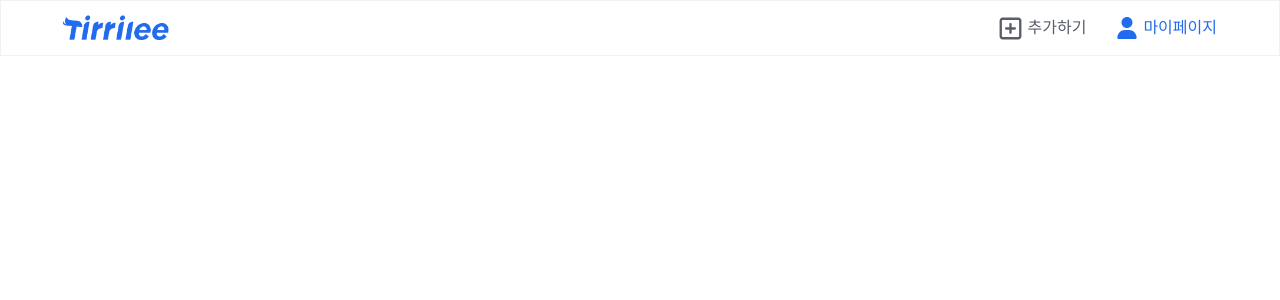
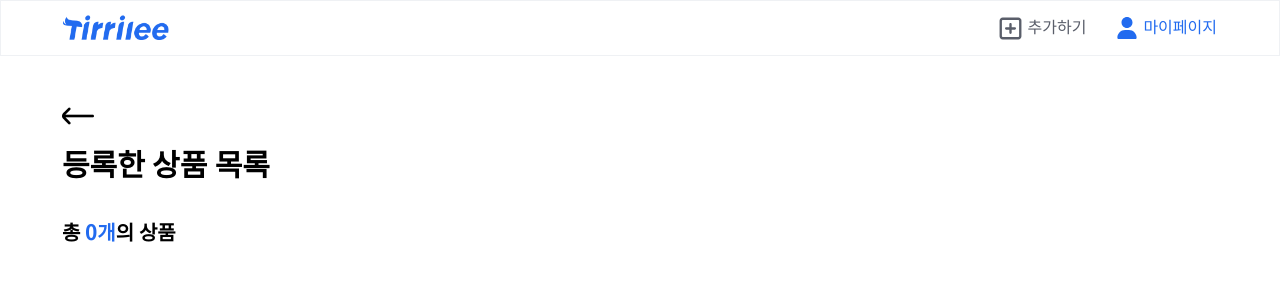
Before and after one commit to tnals545/Tirrilee_2, a Next.js app: page /mypage/my_products_list in a window 1280 px wide. Shown: the top 300 px of the page. Built offline with nearby package versions, Linux system fonts and the light colour scheme.

Commit message:
Style: 내가 등록한 상품 목록 UI 수정 - styled-components 사용하여 내가 등록한 상품 목록 UI 수정 완료

```diff
--- a/components/CustomProdList.tsx
+++ b/components/CustomProdList.tsx
@@ -59,7 +59,7 @@ const CustomUl = (props: Props, ref: ForwardedRef<HTMLUListElement>) => {
                     <Image
                       src={prod.src}
                       alt={prod.name}
-                      onClick={() => dispatch(editAllProdState(prod))}
+                      onClick={() => dispatch(updateRecentProd(prod))}
                       width={274}
                       height={274}
                     />
--- a/pages/mypage/main.tsx
+++ b/pages/mypage/main.tsx
@@ -83,9 +83,9 @@ const Mypage = () => {
             />
           </Div>
         </Div>
-        <Div purpose="mypage" className="main-logout" onClick={onClickLogOut}>
+        <Div purpose="mypage" className="main-logout">
           <Link href="/">
-            <Div>
+            <Div onClick={onClickLogOut}>
               <Image
                 className="left-icon"
                 src="/left.png"
--- a/pages/mypage/my_products_list.tsx
+++ b/pages/mypage/my_products_list.tsx
@@ -8,6 +8,12 @@ import Skeleton from "components/Skeleton";
 import { editAllProdState } from "redux/prodReducer";
 import { FontAwesomeIcon } from "@fortawesome/react-fontawesome";
 import { faArrowLeftLong } from "@fortawesome/free-solid-svg-icons";
+import Title from "components/Title";
+import { Div } from "styles/styled-components/Div";
+import { Span } from "styles/styled-components/Span";
+import { Container } from "styles/styled-components/Container";
+import { Li } from "styles/styled-components/Li";
+import { updateRecentProd } from "redux/etcReducer";
 
 const MyProductsList = () => {
   const [isLoading, setIsLoading] = useState(true);
@@ -30,7 +36,7 @@ const MyProductsList = () => {
       setIsLoading(false);
       prodData.forEach((prod) => {
         if (prod.seller === userData.email) {
-          setCountProd(countProd + 1);
+          setCountProd((countProd) => countProd + 1);
         }
       });
       ref.current?.classList.remove("hidden");
@@ -40,23 +46,44 @@ const MyProductsList = () => {
       clearTimeout(timer);
     };
   }, []);
+
   return (
     <>
+      <Title title="My Product List" />
       <NavBar menu="mypage" />
-      <FontAwesomeIcon onClick={() => router.back()} icon={faArrowLeftLong} />
-      <h1>등록한 상품 목록</h1>
-      <h3>
-        총 <span>{countProd}개</span>의 상품
-      </h3>
+      <Div purpose="myProdList">
+        <Div purpose="myProdList" className="my-products__header">
+          <Div purpose="prodDetails" className="prod-details__back">
+            <Image
+              onClick={() => router.back()}
+              src="/left.png"
+              alt="back"
+              width={32}
+              height={32}
+            />
+          </Div>
+          <Span bold="800" size="fontSemiLarge">
+            등록한 상품 목록
+          </Span>
+          <Span bold="800" size="fontSemiMedium">
+            총{" "}
+            <Span bold="800" size="fontSemiMedium" color="blue">
+              {countProd}개
+            </Span>
+            의 상품
+          </Span>
+        </Div>
 
-      <div className="my_products_list">
-        <ul className="product-list__skeleton">{isLoading && <Skeleton />}</ul>
-        <ul className="product-list__wrapper">
+        <Div purpose="myProdList" className="my-products__list">
+          <ul className="product-list__skeleton">
+            {isLoading && <Skeleton />}
+          </ul>
+          <ul ref={ref} className="product-list__wrapper">
             {prodData.map((prod) => {
               if (prod.seller === userData.email) {
                 return (
-                <li key={prod.key} className="product-list__item">
-                  <div>
+                  <Li key={prod.key} className="product-list">
+                    <Div purpose="prodList">
                       <Link
                         href="/prod-details/[key]"
                         as={`/prod-details/${prod.key}`}
@@ -64,25 +91,32 @@ const MyProductsList = () => {
                         <Image
                           src={prod.src}
                           alt={prod.name}
-                        onClick={() => dispatch(editAllProdState(prod))}
+                          onClick={() => dispatch(updateRecentProd(prod))}
                           width={274}
                           height={274}
                         />
                       </Link>
-                  </div>
-                  <div className="product-list__item--info">
-                    <p>{prod.category}</p>
-                    <p>{prod.name}</p>
-                    <strong>
-                      <p>{prod.price}원</p>
-                    </strong>
-                  </div>
-                </li>
+                      <Span
+                        purpose="prodInfo"
+                        color="blue"
+                        className="category"
+                      >
+                        {prod.category}
+                      </Span>
+                      <Span purpose="prodInfo" size="fontRegular" color="gray">
+                        {prod.name}
+                      </Span>
+                      <Span purpose="prodInfo" size="fontSemiMedium" bold="800">
+                        {prod.price}원
+                      </Span>
+                    </Div>
+                  </Li>
                 );
               }
             })}
           </ul>
-      </div>
+        </Div>
+      </Div>
     </>
   );
 };
--- a/pages/prod-list/[category].tsx
+++ b/pages/prod-list/[category].tsx
@@ -30,8 +30,8 @@ const Category = () => {
 
   useEffect(() => {
     const handleRouteChange = () => {
-      if (router.router?.query.category === "전체") {
-        setCategory("전체");
+      if (router.router?.query.category) {
+        setCategory(String(router.router?.query.category));
       }
     };
     router.events.on("routeChangeComplete", handleRouteChange);
--- a/styles/styled-components/Div.tsx
+++ b/styles/styled-components/Div.tsx
@@ -114,10 +114,18 @@ const PURPOSE: Type = {
       display: flex;
       flex-direction: column;
       padding-bottom: 70px;
+
+      span:first-child {
+        margin-bottom: 8px;
+      }
     }
     &.prod-details__seller-info {
       display: flex;
       align-items: center;
+
+      img {
+        border-radius: 50%;
+      }
 
       span {
         margin-left: 12px;
@@ -203,6 +211,7 @@ const PURPOSE: Type = {
       border-bottom: solid 1px #eff1f4;
 
       img {
+        object-fit: cover;
         border-radius: 50%;
       }
 
@@ -241,9 +250,10 @@ const PURPOSE: Type = {
       border-bottom: solid 1px #eff1f4;
 
       div {
-        cursor: pointer;
+        width: auto;
         display: flex;
         align-items: center;
+        cursor: pointer;
 
         span {
           margin-left: 16px;
@@ -295,6 +305,23 @@ const PURPOSE: Type = {
       }
     }
   `,
+  myProdList: css`
+    &.my-products__header {
+      position: absolute;
+      display: flex;
+      flex-direction: column;
+      padding: 100px 190px 20px 62px;
+
+      span {
+        margin-bottom: 42px;
+      }
+    }
+    &.my-products__list {
+      ul {
+        padding-top: 300px;
+      }
+    }
+  `,
 };
 
 export const Div = styled.div<{ purpose?: string }>`
--- a/styles/styled-components/Span.tsx
+++ b/styles/styled-components/Span.tsx
@@ -71,5 +71,7 @@ export const Span = styled.span<StyledPropsType>`
     align-items: center;
     top: 310px;
     left: 330px;
+
+    cursor: pointer;
   }
 `;
```
Lines whose indentation alone changed are shown as unchanged.
